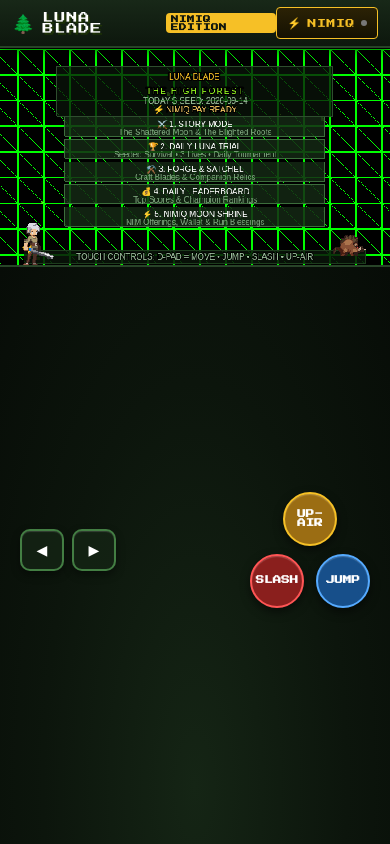
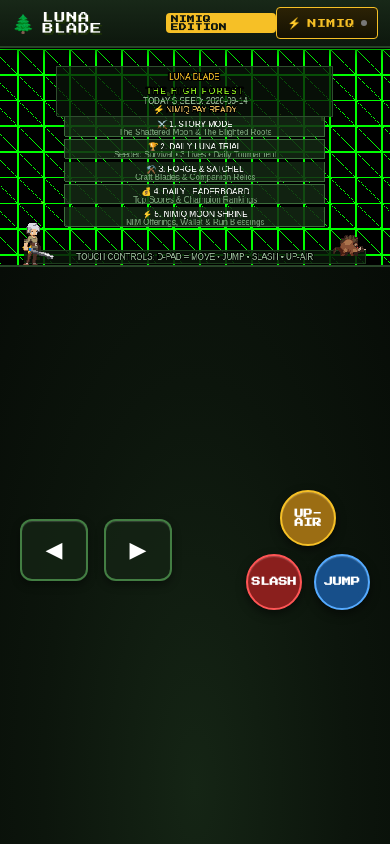
Before and after one commit to ScriptedBro/Luna-Blade, a website built with Vite: page index.html in a window 390 px wide. Built offline with nearby package versions, Linux system fonts and the light colour scheme; animation ran at ten frames a second; files whose address does not match are found by name; what @nimiq/mini-app-sdk would draw is missing.

Commit message:
style(mobile): enlarge left and right d-pad buttons and increase spacing

```diff
--- a/src/style.css
+++ b/src/style.css
@@ -283,17 +283,17 @@ html, body {
 .touch-dpad {
   display: flex;
   align-items: center;
-  gap: 8px;
+  gap: 16px;
   padding: 6px;
   margin: -6px;
   box-sizing: content-box;
 }
 
 .dpad-btn {
-  width: 58px;
-  height: 54px;
-  font-size: 18px;
-  border-radius: 10px;
+  width: 68px;
+  height: 62px;
+  font-size: 22px;
+  border-radius: 12px;
   display: flex;
   align-items: center;
   justify-content: center;
@@ -474,15 +474,18 @@ html, body {
     font-size: 7.5px;
     padding: 2px 5px;
   }
+  .touch-dpad {
+    gap: 16px;
+  }
   .dpad-btn {
-    width: 44px;
-    height: 42px;
-    font-size: 14px;
+    width: 68px;
+    height: 62px;
+    font-size: 22px;
   }
   .action-btn {
-    width: 54px;
-    height: 54px;
-    font-size: 8.5px;
+    width: 56px;
+    height: 56px;
+    font-size: 9px;
   }
 }
 
@@ -527,7 +530,6 @@ html, body {
   }
 
   .touch-dpad,
-  .touch-dpad-vertical,
   .touch-actions,
   .touch-btn {
     pointer-events: auto;
```
